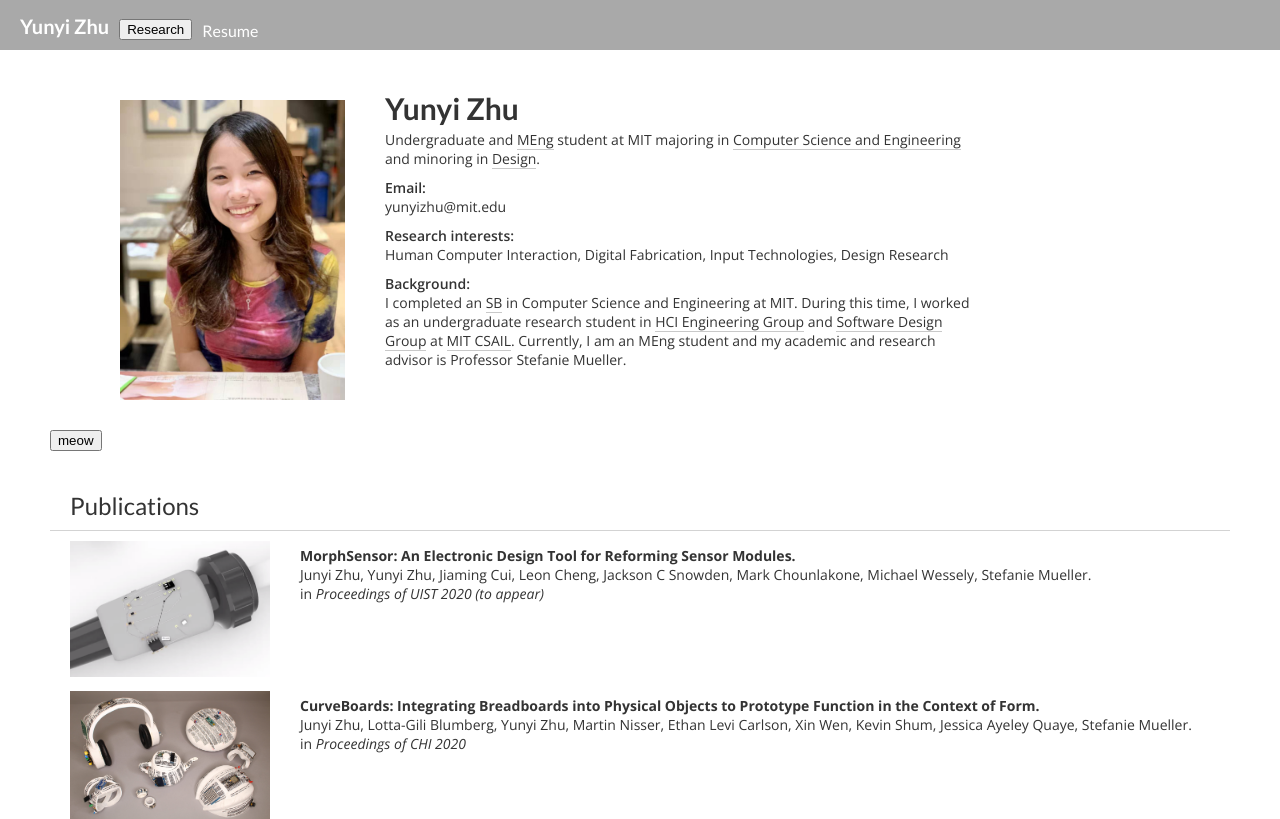
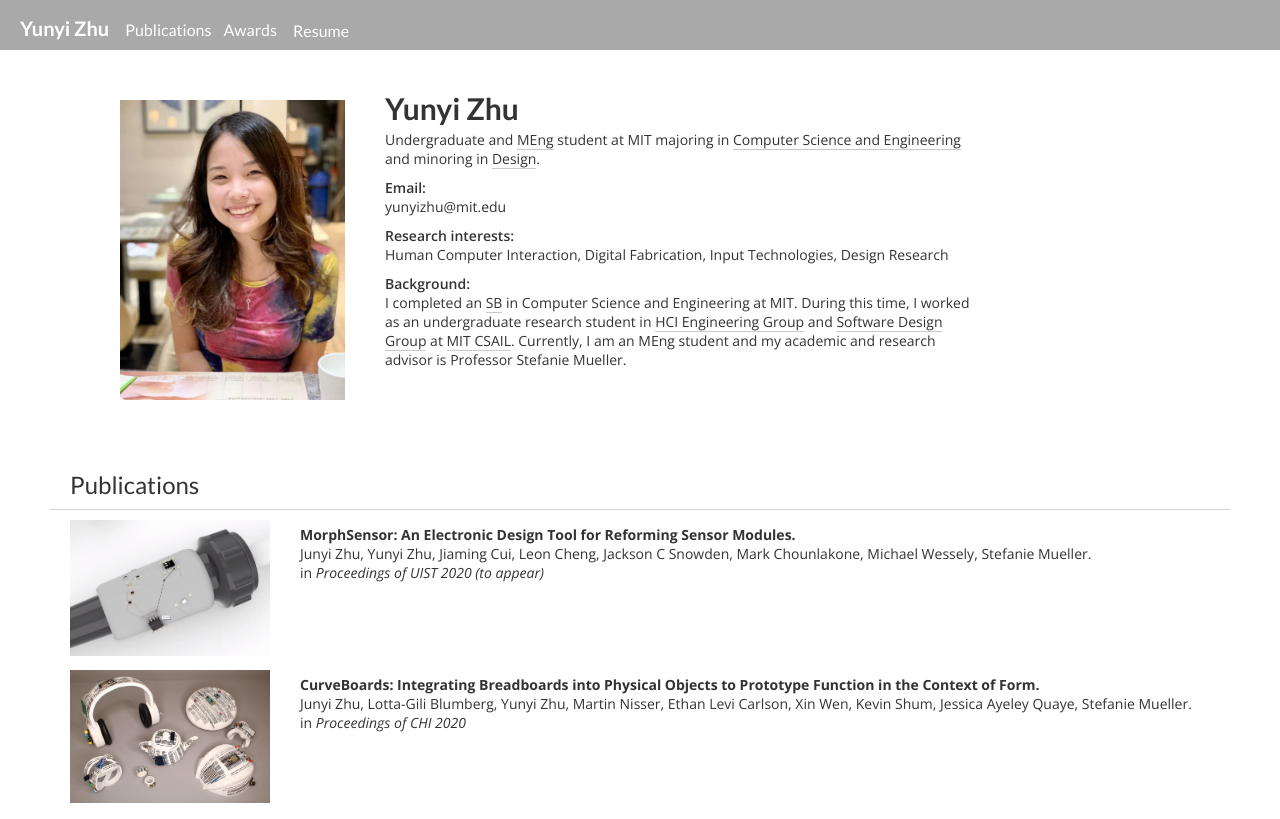
Before and after one commit to yunyizhu1/personal-website, a React (Create React App) app: page / in a window 1280 px wide. Shown: the top 819 px of the page. Built offline with nearby package versions, Linux system fonts and the light colour scheme.

Commit message:
navigation done

```diff
--- a/src/App.js
+++ b/src/App.js
@@ -30,7 +30,6 @@ const App = () => {
         <Navbar scrollFunction={scrollToComponent}/>
         <div className="body-part">
           <About/>
-          <button onClick={() => scrollToComponent("awards")}>meow</button>
           <div ref={research}>
             <Research />
           </div>
--- a/src/components/navbar/navbar.js
+++ b/src/components/navbar/navbar.js
@@ -7,7 +7,8 @@ const Navbar = ( {scrollFunction} ) => {
       <div className="navigation">
         <Link to="/" className="name-brand">Yunyi Zhu</Link>
         <div className="menu">
-          <button onClick={() => scrollFunction("awards")}>Research</button>
+          <button onClick={() => scrollFunction("research")}>Publications</button>
+          <button onClick={() => scrollFunction("awards")}>Awards</button>
         </div>
       </div>
       <div className="info">
--- a/src/styles/navbar.scss
+++ b/src/styles/navbar.scss
@@ -29,11 +29,28 @@ nav {
   }
 
   .menu {
-    color: white;
     display: inline;
     margin: auto;
     margin-right: 0;
     margin-bottom: 0;
+
+    button {
+      font-family: $titleFont;
+      font-size: 16px;
+      color: white;
+      text-decoration: none;
+
+      background: none;
+      border: none;
+
+      &:hover, &:focus, &:visited {
+        background: none;
+        border: none;
+        outline:none;
+      }
+
+    }
+
   }
 
   .info {
```
